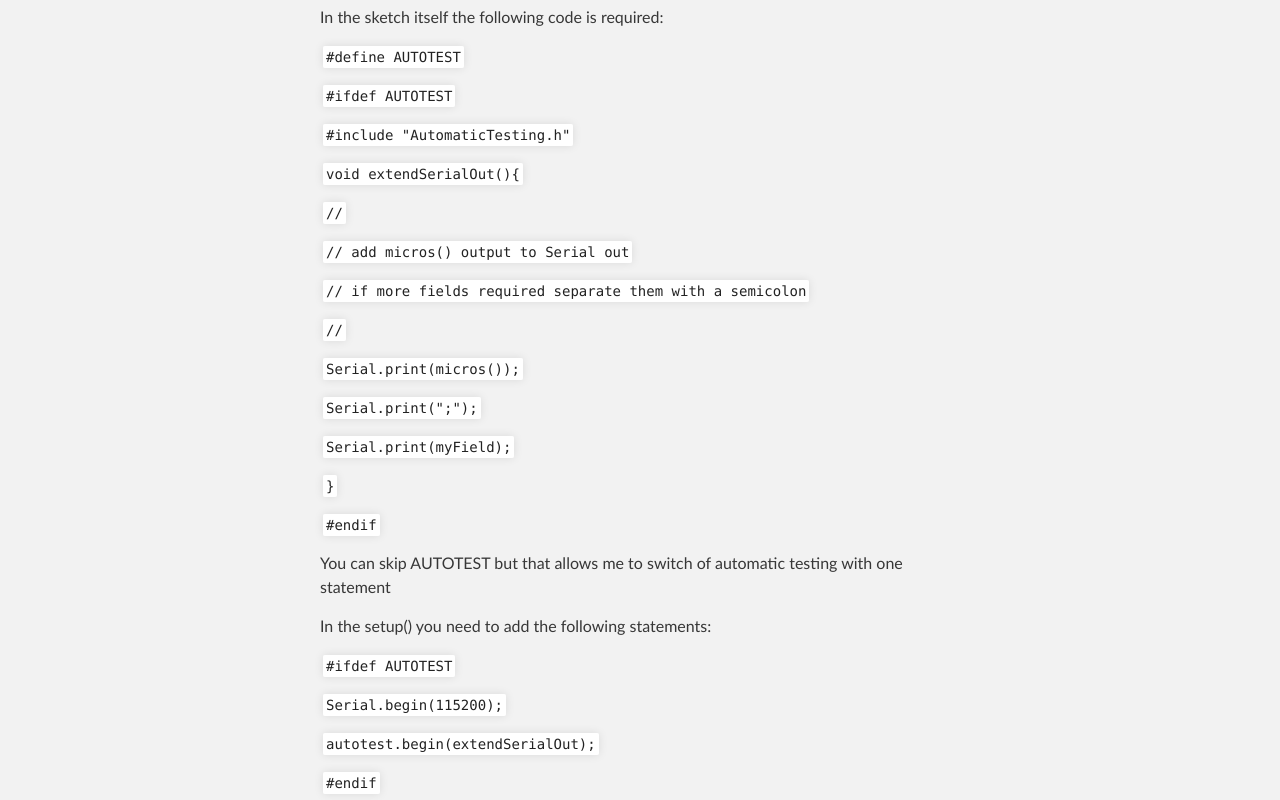
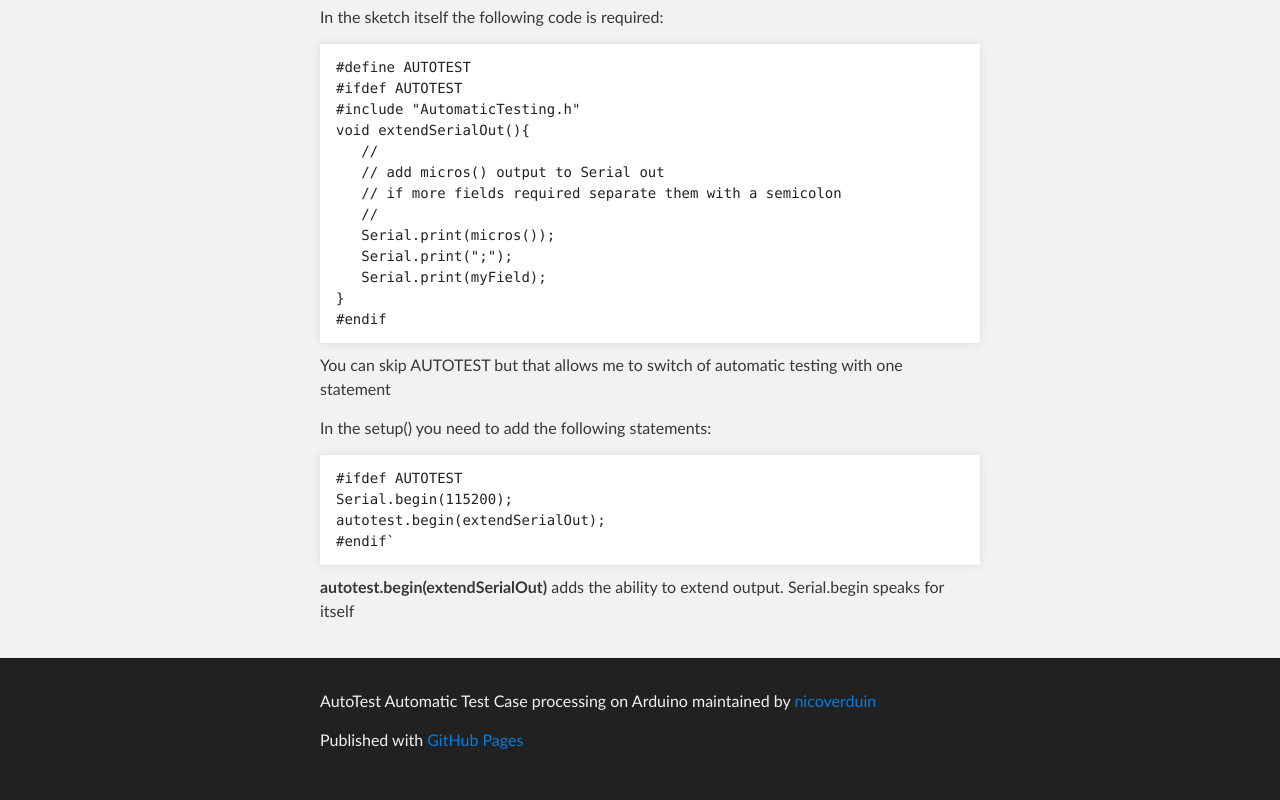
Before and after one commit to nicoverduin/AutoTest, a plain HTML site: page index.html in a window 1280 px wide. Shown: the part 1620-2420 px from the top of the page. Drawn offline with Linux system fonts and the light colour scheme.

Commit message:
Create gh-pages branch via GitHub

```diff
--- a/index.html
+++ b/index.html
@@ -4,7 +4,7 @@
   <head>
     <meta charset='utf-8' />
     <meta http-equiv="X-UA-Compatible" content="chrome=1" />
-    <meta name="description" content="AutoTest Automatic Test Case processing on Arduino : Arduino Class for automatic testing on Arduino" />
+    <meta name="description" content="AutoTest Automatic Test Case processing on Arduino : Arduino Class library for automatic testing" />
 
     <link rel="stylesheet" type="text/css" media="screen" href="stylesheets/stylesheet.css">
 
@@ -19,7 +19,7 @@
           <a id="forkme_banner" href="https://github.com/nicoverduin/AutoTest">View on GitHub</a>
 
           <h1 id="project_title">AutoTest Automatic Test Case processing on Arduino</h1>
-          <h2 id="project_tagline">Arduino Class for automatic testing on Arduino</h2>
+          <h2 id="project_tagline">Arduino Class library for automatic testing</h2>
 
             <section id="downloads">
               <a class="zip_download_link" href="https://github.com/nicoverduin/AutoTest/zipball/master">Download this project as a .zip file</a>
@@ -85,43 +85,30 @@ Using Excel open the <strong>generate TestSets.xls</strong> and edit the <strong
 <li><strong>generateTestSets.xls</strong></li>
 </ul><p>In the sketch itself the following code is required:</p>
 
-<p><code>#define AUTOTEST</code></p>
-
-<p><code>#ifdef AUTOTEST</code></p>
-
-<p><code>#include "AutomaticTesting.h"</code></p>
-
-<p><code>void extendSerialOut(){</code></p>
-
-<p><code>//</code></p>
-
-<p><code>// add micros() output to Serial out</code></p>
-
-<p><code>// if more fields required separate them with a semicolon</code></p>
-
-<p><code>//</code></p>
-
-<p><code>Serial.print(micros());</code></p>
-
-<p><code>Serial.print(";");</code>   </p>
-
-<p><code>Serial.print(myField);</code>  </p>
-
-<p><code>}</code></p>
-
-<p><code>#endif</code></p>
+<pre><code>#define AUTOTEST
+#ifdef AUTOTEST
+#include "AutomaticTesting.h"
+void extendSerialOut(){
+   //
+   // add micros() output to Serial out
+   // if more fields required separate them with a semicolon
+   //
+   Serial.print(micros());
+   Serial.print(";");
+   Serial.print(myField);
+}
+#endif
+</code></pre>
 
 <p>You can skip AUTOTEST but that allows me to switch of automatic testing with one statement</p>
 
 <p>In the setup() you need to add the following statements:</p>
 
-<p><code>#ifdef AUTOTEST</code></p>
-
-<p><code>Serial.begin(115200);</code></p>
-
-<p><code>autotest.begin(extendSerialOut);</code></p>
-
-<p><code>#endif</code></p>
+<pre><code>#ifdef AUTOTEST
+Serial.begin(115200);
+autotest.begin(extendSerialOut);
+#endif`
+</code></pre>
 
 <p><strong>autotest.begin(extendSerialOut)</strong> adds the ability to extend output. Serial.begin speaks for itself</p>
       </section>
```
Also changed, not shown: params.json (+1 -1 lines).
